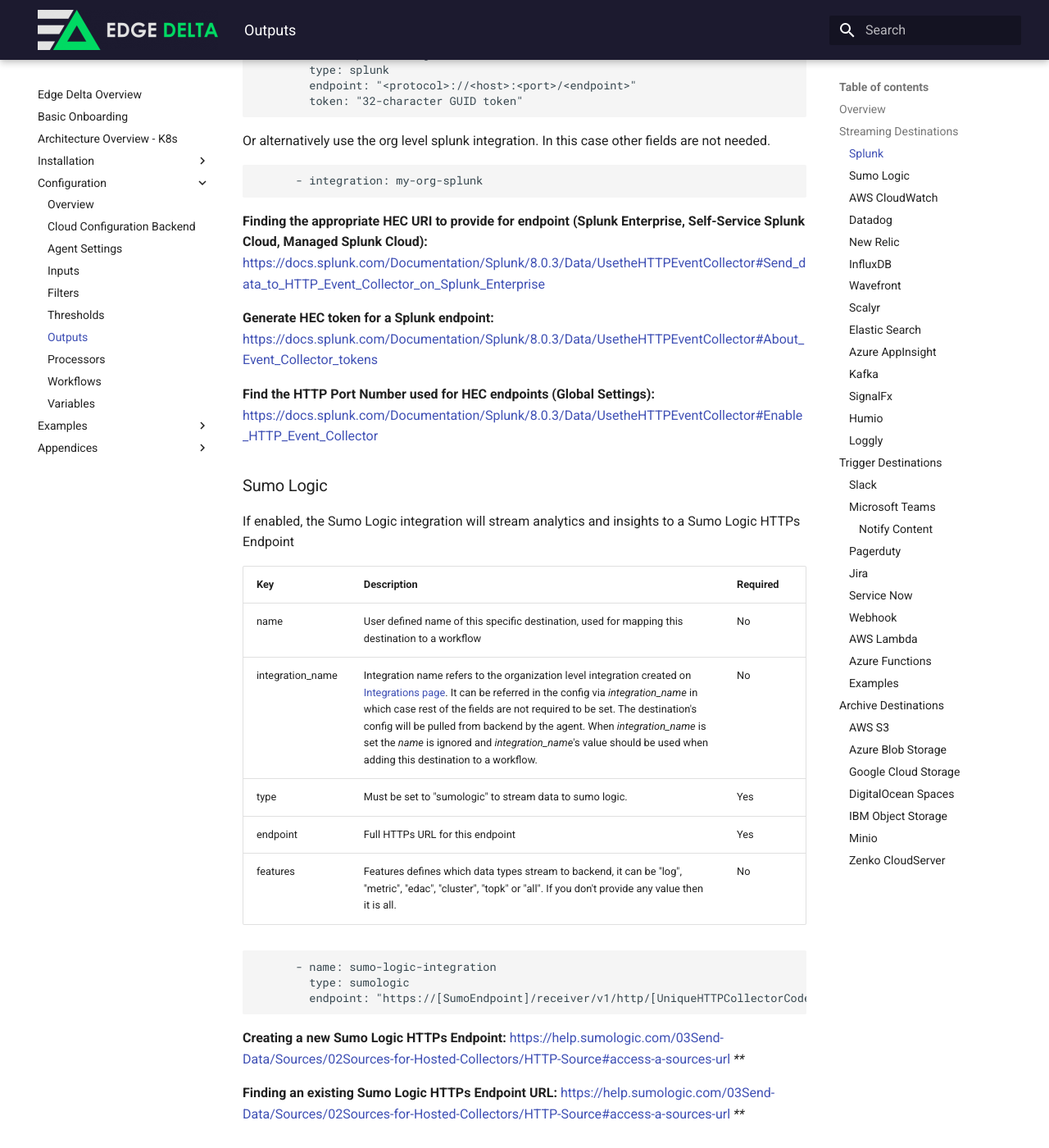
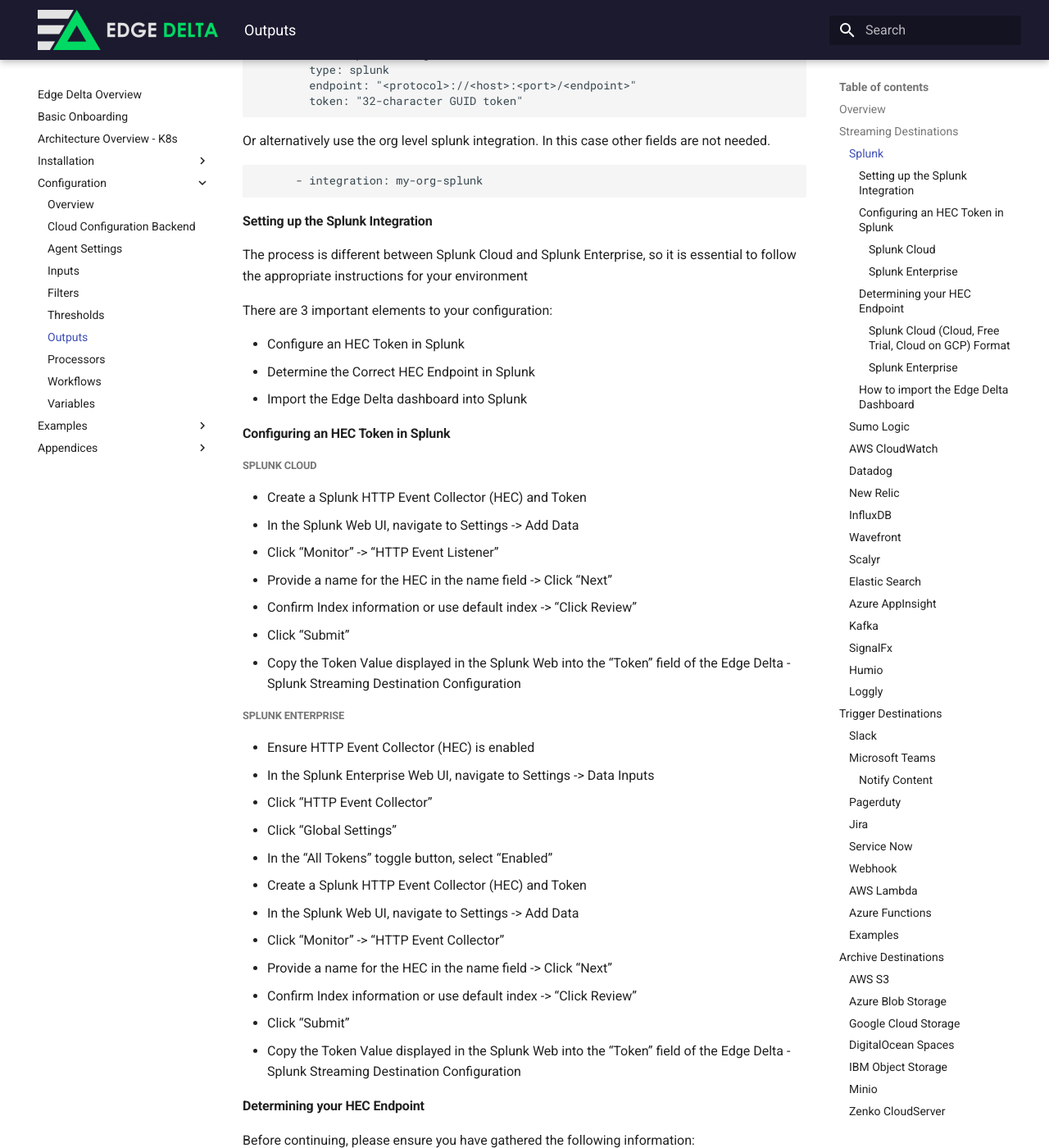
Before and after one commit to edgedelta/docs, an MkDocs documentation site: the page built from docs/configuration/outputs.md, in a window 1280 px wide and 1400 px high, scrolled down 1664 px. Shown: the whole window at 82% size. Built offline with MkDocs 1.6.1 and Material for MkDocs 9.7.7, drawn with Linux system fonts in a browser that asks for light colours; some of the changed text lies outside the part shown.

Commit message:
Update outputs.md
Added instructions for configuring Splunk HEC Tokens and Endpoints

````diff
--- a/docs/configuration/outputs.md
+++ b/docs/configuration/outputs.md
@@ -58,11 +58,81 @@ Or alternatively use the org level splunk integration. In this case other fields
       - integration: my-org-splunk
 ```
 
-**Finding the appropriate HEC URI to provide for endpoint \(Splunk Enterprise, Self-Service Splunk Cloud, Managed Splunk Cloud\):** [https://docs.splunk.com/Documentation/Splunk/8.0.3/Data/UsetheHTTPEventCollector\#Send\_data\_to\_HTTP\_Event\_Collector\_on\_Splunk\_Enterprise](https://docs.splunk.com/Documentation/Splunk/8.0.3/Data/UsetheHTTPEventCollector#Send_data_to_HTTP_Event_Collector_on_Splunk_Enterprise)
+#### Setting up the Splunk Integration
 
-**Generate HEC token for a Splunk endpoint:** [https://docs.splunk.com/Documentation/Splunk/8.0.3/Data/UsetheHTTPEventCollector\#About\_Event\_Collector\_tokens](https://docs.splunk.com/Documentation/Splunk/8.0.3/Data/UsetheHTTPEventCollector#About_Event_Collector_tokens)
+The process is different between Splunk Cloud and Splunk Enterprise, so it is essential to follow the appropriate instructions for your environment
 
-**Find the HTTP Port Number used for HEC endpoints \(Global Settings\):** [https://docs.splunk.com/Documentation/Splunk/8.0.3/Data/UsetheHTTPEventCollector\#Enable\_HTTP\_Event\_Collector](https://docs.splunk.com/Documentation/Splunk/8.0.3/Data/UsetheHTTPEventCollector#Enable_HTTP_Event_Collector)
+There are 3 important elements to your configuration:
+
+* Configure an HEC Token in Splunk
+* Determine the Correct HEC Endpoint in Splunk
+* Import the Edge Delta dashboard into Splunk
+
+#### Configuring an HEC Token in Splunk
+
+##### Splunk Cloud
+* Create a Splunk HTTP Event Collector (HEC) and Token
+* In the Splunk Web UI, navigate to Settings -> Add Data
+* Click “Monitor” -> “HTTP Event Listener”
+* Provide a name for the HEC in the name field -> Click “Next”
+* Confirm Index information or use default index -> “Click Review”
+* Click “Submit”
+* Copy the Token Value displayed in the Splunk Web into the “Token” field of the Edge Delta - Splunk Streaming Destination Configuration
+
+##### Splunk Enterprise
+
+* Ensure HTTP Event Collector (HEC) is enabled
+* In the Splunk Enterprise Web UI, navigate to Settings -> Data Inputs
+* Click “HTTP Event Collector”
+* Click “Global Settings”
+* In the “All Tokens” toggle button, select “Enabled”
+* Create a Splunk HTTP Event Collector (HEC) and Token
+* In the Splunk Web UI, navigate to Settings -> Add Data
+* Click “Monitor” -> “HTTP Event Collector”
+* Provide a name for the HEC in the name field -> Click “Next”
+* Confirm Index information or use default index -> “Click Review”
+* Click “Submit”
+* Copy the Token Value displayed in the Splunk Web into the “Token” field of the Edge Delta - Splunk Streaming Destination Configuration
+
+
+#### Determining your HEC Endpoint
+
+Before continuing, please ensure you have gathered the following information:
+
+* Splunk deployment type (Enterprise, Cloud, Free Trial, etc)
+* Splunk hostname (from Splunk Browser URI)
+* Input  Protocol (HTTPS is default)
+
+##### Splunk Cloud (Cloud, Free Trial, Cloud on GCP) Format
+
+Replace <splunk_hostname> with your organization’s hostname
+
+* Splunk Cloud
+  * URI Format: https://http-inputs-<splunk_hostname>:443/services/collector/event
+* Splunk Free Trial
+  * URI Format: https://inputs.<splunk_hostname>:8088/services/collector/event
+* Splunk Cloud on GCP
+  * URI Format: https://http-inputs.<splunk_hostname>:443/services/collector/event
+
+##### Splunk Enterprise
+
+* URI Format: https://<splunk_hostname>:8088/services/collector/event
+
+
+#### How to import the Edge Delta Dashboard
+
+Import this dashboard into your Splunk environment for a real-time overview of your data from Edge Delta.
+
+* Navigate to Search UI
+* Click “Dashboards”
+* Click “Create New Dashboard”
+* Input Dashboard Name/Description/Permissions
+* Click “Classic Dashboards” -> “Create”
+* In the Edit Dashboard Screen, switch from UI to Source
+* Replace existing XML with copied XML from clipboard
+* Switch back to UI (instead of source)
+* Click “Save”
+
 
 ### Sumo Logic
 
````
